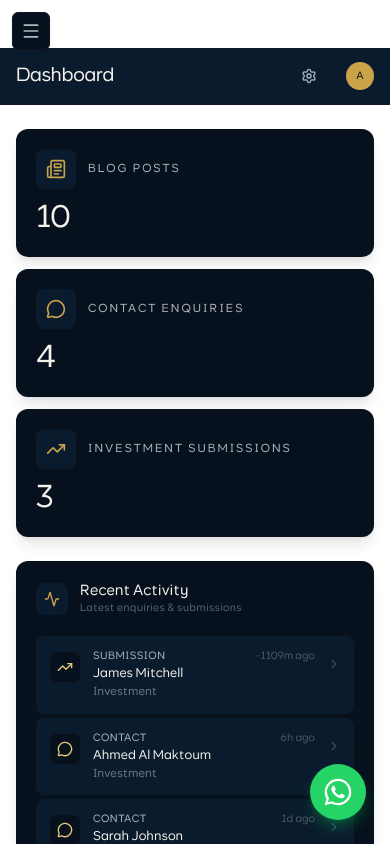
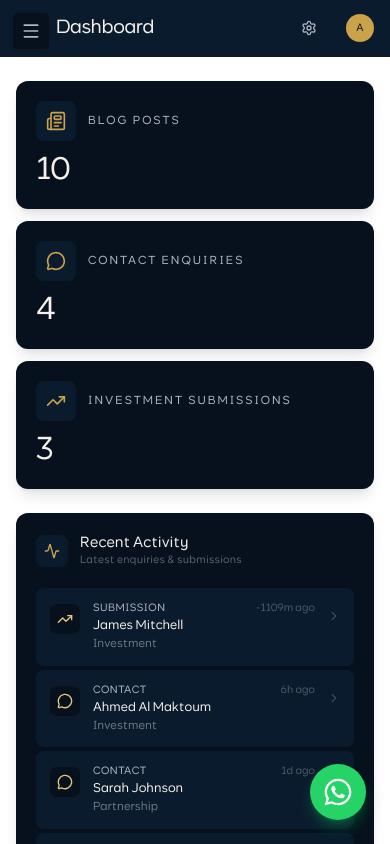
Before and after one commit to nurmandev/Fortress, a Next.js app: page /admin in a window 390 px wide. Shown: the top 844 px of the page. Built offline with nearby package versions, Linux system fonts and the light colour scheme.

Commit message:
fix: align hamburger and navbar on same line on mobile

```diff
--- a/src/app/admin/page.tsx
+++ b/src/app/admin/page.tsx
@@ -75,9 +75,9 @@ export default function AdminDashboard() {
   return (
     <div className="min-h-screen bg-white flex">
       <AdminSidebar active="Dashboard" />
-      <main className="flex-1 overflow-y-auto overflow-x-hidden min-h-screen pt-12 md:pt-0">
+      <main className="flex-1 overflow-y-auto overflow-x-hidden min-h-screen">
         <div className="bg-fortress-deep border-b border-fortress-charcoal">
-          <div className="max-w-7xl mx-auto px-4 md:px-6">
+          <div className="max-w-7xl mx-auto px-4 md:px-6 pl-14 md:pl-6">
             <div className="flex items-center justify-between h-14">
               <h1 className="text-lg font-bold text-fortress-ivory tracking-tight">Dashboard</h1>
               <div className="flex items-center gap-2">
```
